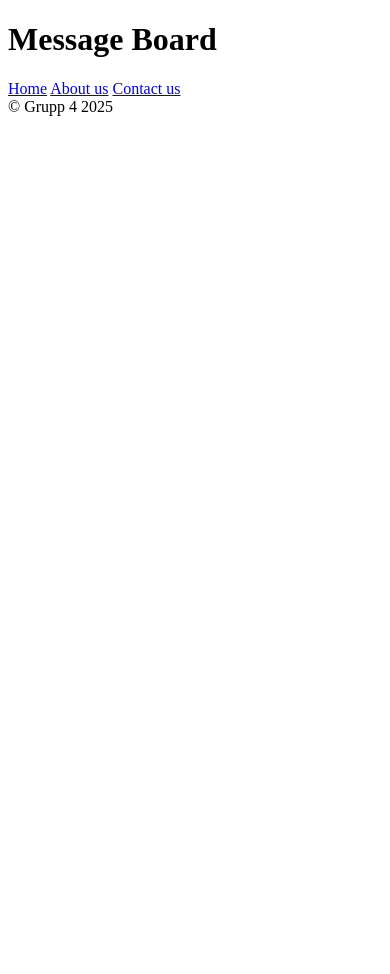
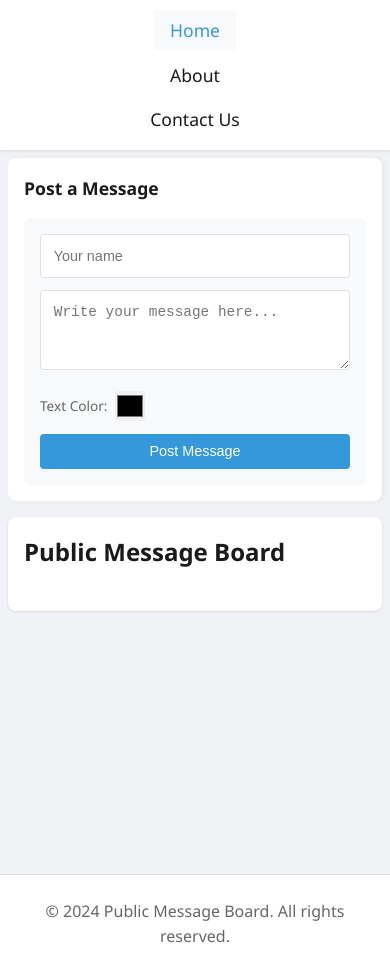
Before and after one commit to Grumplings/fe24-versionshantering-gritsquare-grupp4, a plain HTML site: page index.html in a window 390 px wide. Before the commit the page ends 844 px from the top, so only its background shows below. Drawn offline with Linux system fonts and the light colour scheme.

Commit message:
Desgin on the page

```diff
--- /dev/null
+++ b/css/styles.css
@@ -0,0 +1,342 @@
+* {
+    margin: 0;
+    padding: 0;
+    box-sizing: border-box;
+}
+
+body {
+    font-family: 'Segoe UI', Tahoma, Geneva, Verdana, sans-serif;
+    line-height: 1.6;
+    color: #333;
+    background-color: #f0f2f5;
+    min-height: 100vh;
+    display: flex;
+    flex-direction: column;
+}
+
+header {
+    background-color: #ffffff;
+    padding: 1rem;
+    position: sticky;
+    top: 0;
+    box-shadow: 0 1px 3px rgba(0,0,0,0.1);
+    z-index: 1000;
+}
+
+nav ul {
+    list-style: none;
+    display: flex;
+    justify-content: center;
+    gap: 3rem;
+}
+
+nav a {
+    color: #1a1a1a;
+    text-decoration: none;
+    font-size: 1.1rem;
+    padding: 0.5rem 1rem;
+    border-radius: 4px;
+    transition: all 0.3s ease;
+    font-weight: 500;
+}
+
+nav a:hover {
+    color: #3498db;
+    background-color: #f8f9fa;
+}
+
+nav a.active {
+    color: #3498db;
+    background-color: #f8f9fa;
+}
+
+.page-container {
+    display: flex;
+    flex: 1;
+    min-height: calc(100vh - 120px);
+    padding: 1rem;
+    gap: 1rem;
+}
+
+.message-input-section {
+    width: 250px;
+    background-color: #ffffff;
+    padding: 1.5rem;
+    position: sticky;
+    top: 80px;
+    height: fit-content;
+    box-shadow: 2px 0 5px rgba(0,0,0,0.05);
+    border-radius: 8px;
+}
+
+.message-input-section h2 {
+    font-size: 1.1rem;
+    color: #1a1a1a;
+    margin-bottom: 1rem;
+}
+
+.message-form {
+    background-color: #f8f9fa;
+    padding: 1rem;
+    border-radius: 6px;
+}
+
+.message-form input[type="text"] {
+    width: 100%;
+    padding: 0.8rem;
+    border: 1px solid #e1e1e1;
+    border-radius: 4px;
+    font-size: 0.9rem;
+    margin-bottom: 0.8rem;
+}
+
+.message-form input[type="text"]:focus {
+    outline: none;
+    border-color: #3498db;
+}
+
+.message-form textarea {
+    width: 100%;
+    padding: 0.8rem;
+    border: 1px solid #e1e1e1;
+    border-radius: 4px;
+    font-size: 0.9rem;
+    margin-bottom: 0.8rem;
+    resize: vertical;
+    min-height: 80px;
+}
+
+.message-form textarea:focus {
+    outline: none;
+    border-color: #3498db;
+}
+
+.message-options {
+    display: flex;
+    flex-direction: column;
+    gap: 0.8rem;
+}
+
+.color-picker {
+    display: flex;
+    align-items: center;
+    gap: 0.5rem;
+}
+
+.color-picker label {
+    font-size: 0.85rem;
+    color: #666;
+}
+
+.color-picker input[type="color"] {
+    width: 30px;
+    height: 30px;
+    padding: 0;
+    border: none;
+    border-radius: 4px;
+    cursor: pointer;
+}
+
+.message-form button {
+    background-color: #3498db;
+    color: white;
+    padding: 0.6rem 1rem;
+    border: none;
+    border-radius: 4px;
+    cursor: pointer;
+    font-size: 0.9rem;
+    font-weight: 500;
+    transition: all 0.3s ease;
+    width: 100%;
+}
+
+.message-form button:hover {
+    background-color: #2980b9;
+    transform: translateY(-1px);
+}
+
+main {
+    flex: 1;
+    max-width: 700px;
+    margin: 0 auto;
+    width: 100%;
+}
+
+.messages-container {
+    background-color: #ffffff;
+    padding: 1.5rem;
+    border-radius: 8px;
+    box-shadow: 0 1px 3px rgba(0,0,0,0.1);
+}
+
+.messages-container h1 {
+    font-size: 1.5rem;
+    color: #1a1a1a;
+    margin-bottom: 1.5rem;
+}
+
+.message {
+    padding: 1rem;
+    margin-bottom: 0.8rem;
+    background-color: #f8f9fa;
+    border-radius: 6px;
+}
+
+.message-header {
+    display: flex;
+    justify-content: space-between;
+    margin-bottom: 0.4rem;
+    color: #666;
+    font-size: 0.8rem;
+}
+
+.message-author {
+    font-weight: 500;
+    color: #1a1a1a;
+}
+
+.message-content {
+    color: #1a1a1a;
+    line-height: 1.4;
+    font-size: 0.9rem;
+}
+
+footer {
+    text-align: center;
+    padding: 1.5rem;
+    background-color: #ffffff;
+    color: #666;
+    margin-top: auto;
+    border-top: 1px solid #e1e1e1;
+}
+
+@media (max-width: 768px) {
+    nav ul {
+        flex-direction: column;
+        align-items: center;
+        gap: 1rem;
+    }
+
+    .page-container {
+        flex-direction: column;
+        padding: 0.5rem;
+    }
+
+    .message-input-section {
+        position: static;
+        width: 100%;
+        padding: 1rem;
+    }
+
+    main {
+        padding: 0;
+    }
+
+    .messages-container {
+        padding: 1rem;
+    }
+
+    .message {
+        padding: 0.8rem;
+    }
+}
+
+/* Contact Page Styles */
+.contact-container {
+    max-width: 800px;
+    margin: 2rem auto;
+    padding: 0 1rem;
+}
+
+.contact-content {
+    background-color: #ffffff;
+    padding: 2rem;
+    border-radius: 8px;
+    box-shadow: 0 1px 3px rgba(0,0,0,0.1);
+}
+
+.contact-content h1 {
+    font-size: 2rem;
+    color: #1a1a1a;
+    margin-bottom: 1rem;
+}
+
+.contact-intro {
+    color: #666;
+    margin-bottom: 2rem;
+    font-size: 1.1rem;
+}
+
+.contact-form {
+    display: flex;
+    flex-direction: column;
+    gap: 1.5rem;
+}
+
+.form-group {
+    display: flex;
+    flex-direction: column;
+    gap: 0.5rem;
+}
+
+.form-group label {
+    font-size: 0.9rem;
+    color: #1a1a1a;
+    font-weight: 500;
+}
+
+.form-group input,
+.form-group textarea {
+    padding: 0.8rem;
+    border: 1px solid #e1e1e1;
+    border-radius: 4px;
+    font-size: 0.9rem;
+    transition: border-color 0.3s ease;
+}
+
+.form-group input:focus,
+.form-group textarea:focus {
+    outline: none;
+    border-color: #3498db;
+}
+
+.form-group textarea {
+    resize: vertical;
+    min-height: 120px;
+}
+
+.contact-form button {
+    background-color: #3498db;
+    color: white;
+    padding: 0.8rem 1.5rem;
+    border: none;
+    border-radius: 4px;
+    cursor: pointer;
+    font-size: 1rem;
+    font-weight: 500;
+    transition: all 0.3s ease;
+    align-self: flex-start;
+}
+
+.contact-form button:hover {
+    background-color: #2980b9;
+    transform: translateY(-1px);
+}
+
+@media (max-width: 768px) {
+    .contact-container {
+        margin: 1rem auto;
+    }
+
+    .contact-content {
+        padding: 1.5rem;
+    }
+
+    .contact-content h1 {
+        font-size: 1.8rem;
+    }
+
+    .contact-form button {
+        width: 100%;
+    }
+}
--- a/index.html
+++ b/index.html
@@ -3,18 +3,48 @@
 <head>
     <meta charset="UTF-8">
     <meta name="viewport" content="width=device-width, initial-scale=1.0">
-    <title>Document</title>
-    <link rel="stylesheet" href="./styles.css">
+    <title>Public Message Board</title>
+    <link rel="stylesheet" href="css/styles.css">
 </head>
 <body>
     <header>
-        <h1>Message Board</h1>
         <nav>
-            <a href="index.html">Home</a>
-            <a href="about.html">About us</a>
-            <a href="contact.html">Contact us</a>
+            <ul>
+                <li><a href="index.html" class="active">Home</a></li>
+                <li><a href="about.html">About</a></li>
+                <li><a href="contact.html">Contact Us</a></li>
+            </ul>
         </nav>
     </header>
-    <footer> © Grupp 4 2025</footer>
+
+    <div class="page-container">
+        <aside class="message-input-section">
+            <h2>Post a Message</h2>
+            <form class="message-form">
+                <input type="text" id="name" name="name" placeholder="Your name" required>
+                <textarea id="message" name="message" placeholder="Write your message here..." required></textarea>
+                <div class="message-options">
+                    <div class="color-picker">
+                        <label for="textColor">Text Color:</label>
+                        <input type="color" id="textColor" name="textColor" value="#000000">
+                    </div>
+                    <button type="submit">Post Message</button>
+                </div>
+            </form>
+        </aside>
+
+        <main>
+            <div class="messages-container">
+                <h1>Public Message Board</h1>
+                <div id="messages">
+                    <!-- Messages will be displayed here -->
+                </div>
+            </div>
+        </main>
+    </div>
+
+    <footer>
+        <p>&copy; 2024 Public Message Board. All rights reserved.</p>
+    </footer>
 </body>
 </html>
```
Also changed, not shown: about.html (+23 -10 lines), contact.html (+40 -17 lines), styles.css (deleted).
